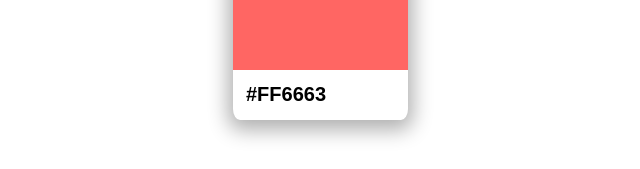
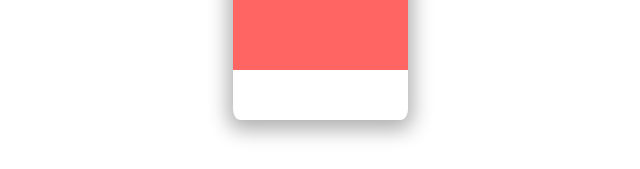
Before and after one commit to MelroyNoronha/learning-react, a React (Create React App) app: page / in a window 1280 px wide. Shown: the part 313-482 px from the top of the page, without its empty margins (275-915 px from the left). Built offline with nearby package versions, Linux system fonts and the light colour scheme.

Commit message:
added input functionality

```diff
--- a/src/App.css
+++ b/src/App.css
@@ -21,6 +21,7 @@
 }
 
 .label {
+    all: unset;
     font-size: 20px;
     font-family: sans-serif;
     font-weight: bold;
--- a/src/Label.js
+++ b/src/Label.js
@@ -4,9 +4,7 @@ import './App.css';
 class Label extends Component {
     render() {
       return (
-        <p className = "label">
-            #FF6663
-        </p>
+        <input className = "label"/>
       );
     }
   }
```
